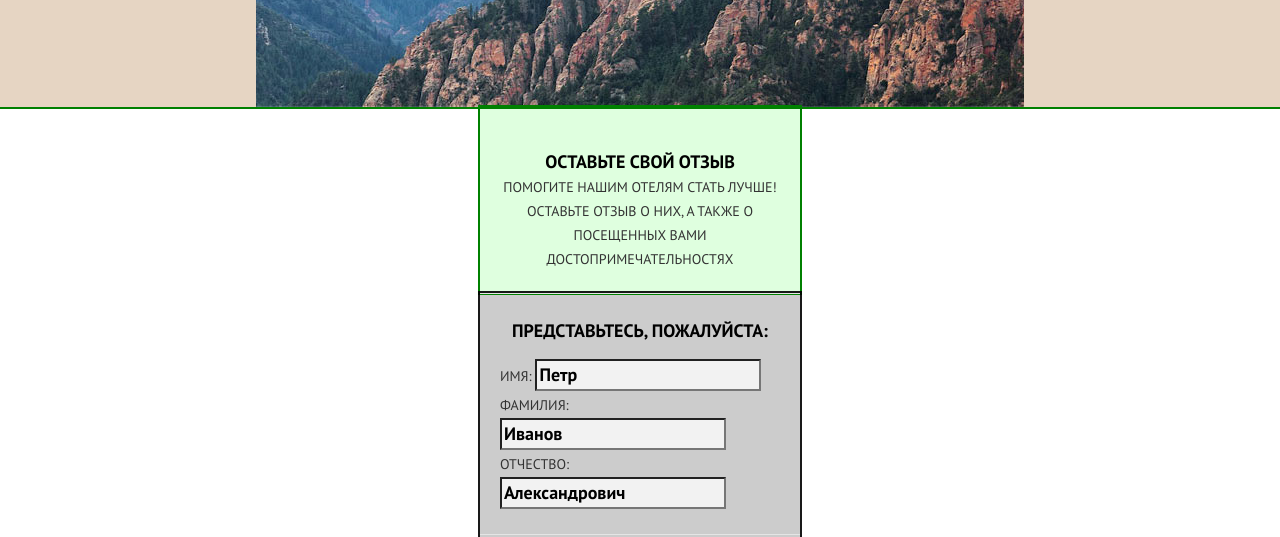
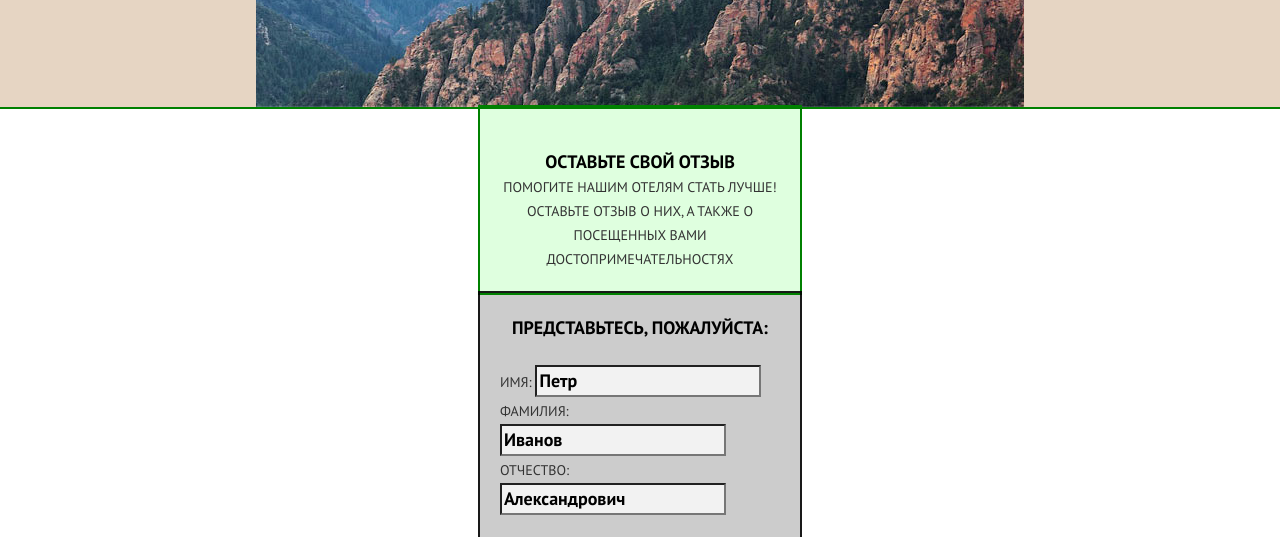
Before and after one commit to alatielle/196306-sedona, a website: page form.html in a window 1280 px wide. Shown: the part 381-918 px from the top of the page. Drawn offline with nearby package versions, Linux system fonts and the light colour scheme; files that its build step writes are made by us from their sources.

Commit message:
Внесла правки

```diff
--- a/form.html
+++ b/form.html
@@ -2,8 +2,8 @@
 <html lang="ru">
   <head>
     <meta charset="utf-8">
+    <link rel="stylesheet" type="text/css" href="css/normalize.css">
     <link rel="stylesheet" type="text/css" href="css/style.css">
-    <link rel="stylesheet" type="text/css" href="css/normalize.css">
     <title>Форма отзыва</title>
   </head>
   <body>
@@ -23,7 +23,7 @@
     	</nav>
       <div class="page-header__banner  page-header__banner--small">
         <div class="page-header__logo">
-          <img src="img/logo-sedona-mobile.svg" width="103" heilght="83" alt="City of Sedona">
+          <img src="img/logo-sedona-mobile.svg" width="103" height="83" alt="City of Sedona">
         </div>
         <div class="page-header__top-menu">
         </div>
--- a/sass/blocks/review.scss
+++ b/sass/blocks/review.scss
@@ -52,16 +52,6 @@
 
 }
 
-.review__form-legend {
-  position: absolute;
-  top: 24px;
-  left: 0;
-
-  width: 100%;
-  text-align: center;
-
-}
-
 .review__form-label {
   margin: 0;
   padding: 0;
@@ -74,18 +64,24 @@
 
 }
 
+.review__form-legend {
+/*
+  position: absolute;
+  top: 24px;
+  left: 0;
+*/
+  padding-top: 22px;
+}
+
 .review__form-fieldset {
-  position: relative;
-
   margin: 0;
-  padding-top: 65px;
+  padding-top: 24px;
   padding-left: 20px;
   padding-right: 20px;
   padding-bottom: 25px;
 
   border: none;
-  border-top: 1px solid $border-color;
-
+//  border-top: 1px solid $border-color;
 
   input[type="text"],
   input[type="tel"],
```
Also changed, not shown: index.html (+1 -1 lines), photo.html (+2 -2 lines).
